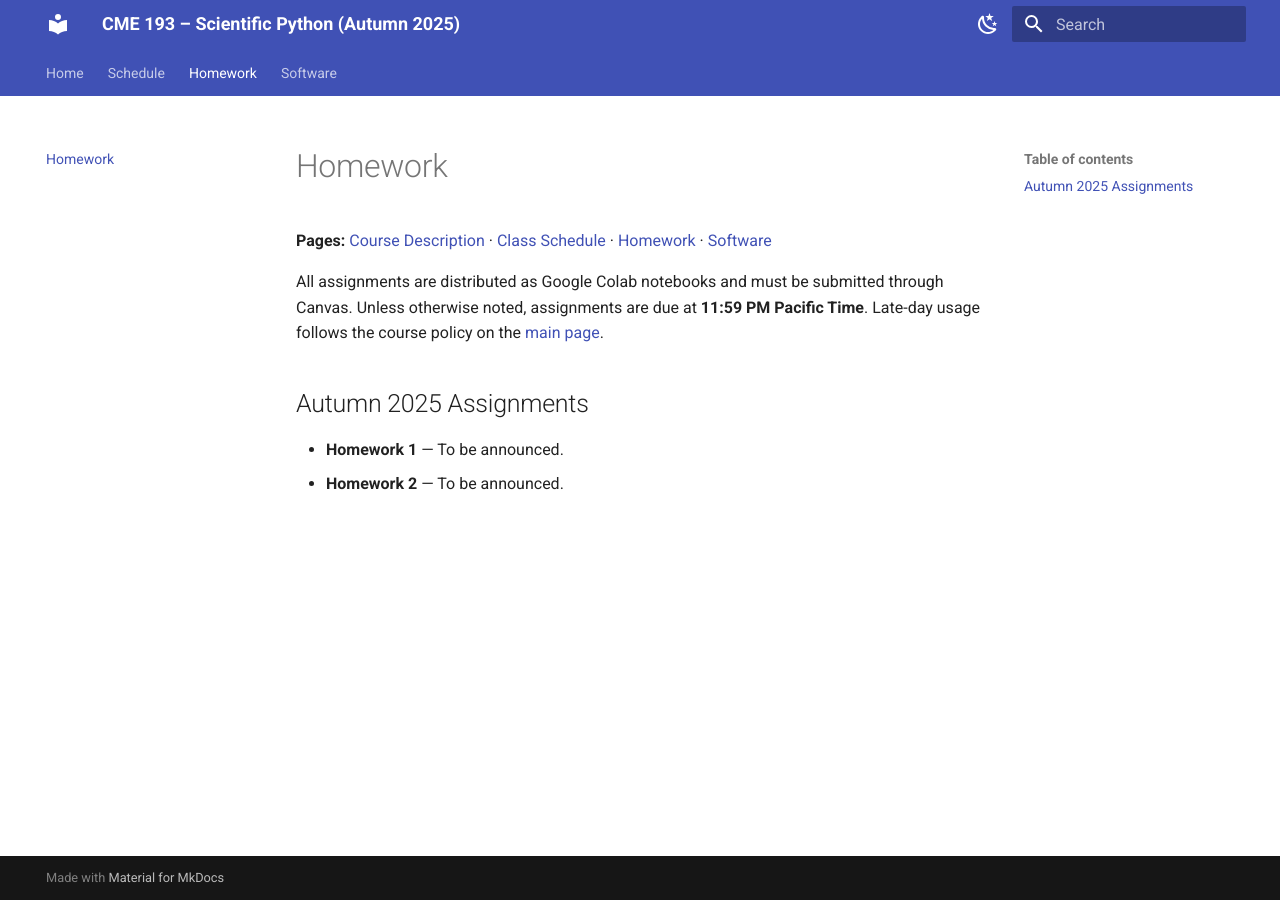
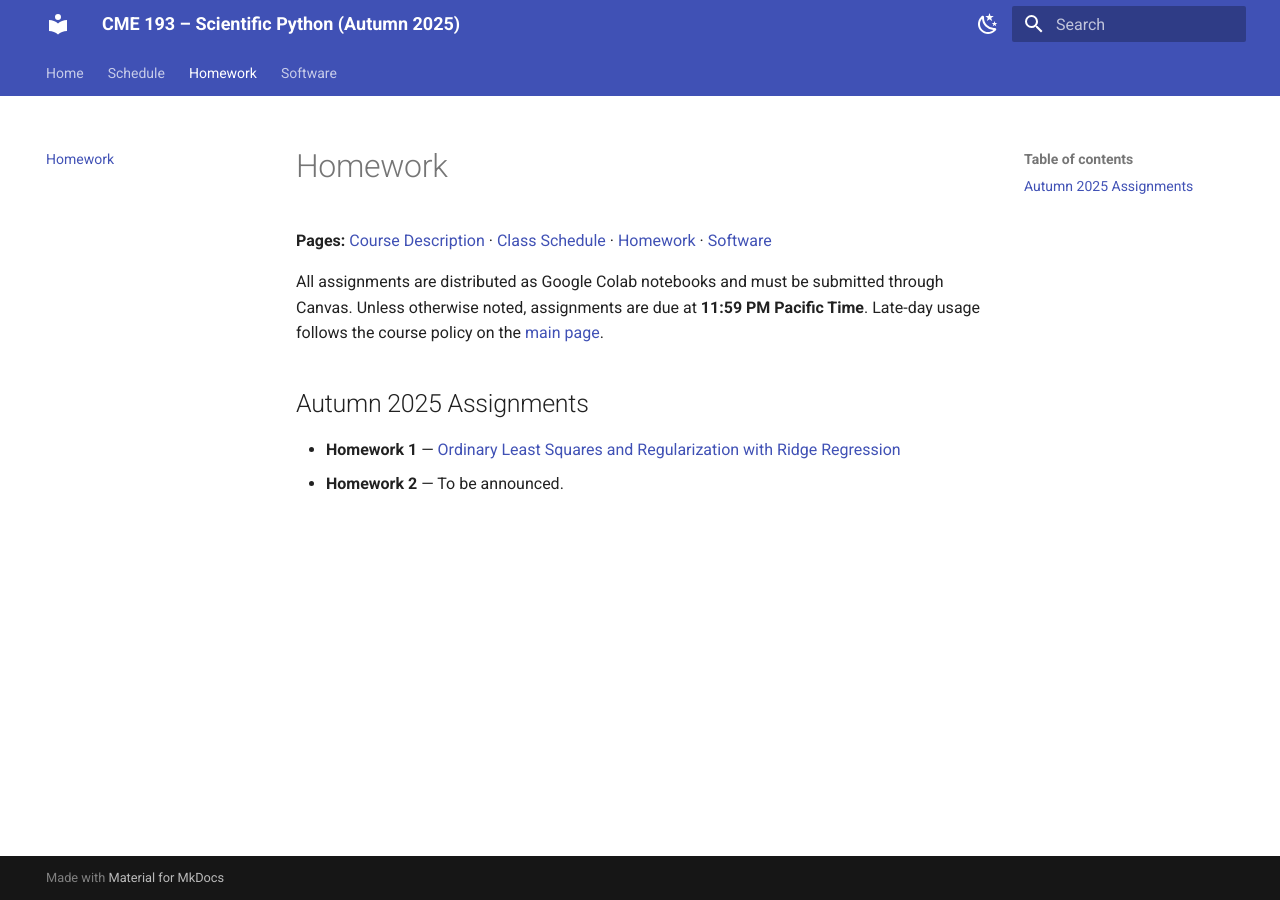
Before and after one commit to TianyuDu/CME193-Autumn-2025, an MkDocs documentation site: the page built from docs/homework.md, in a window 1280 px wide. Built offline with MkDocs 1.6.1 and Material for MkDocs 9.7.7, drawn with Linux system fonts in a browser that asks for light colours.

Commit message:
Update Homework 1 link to Ordinary Least Squares and Ridge Regression notebook

```diff
--- a/docs/homework.md
+++ b/docs/homework.md
@@ -5,5 +5,5 @@
 All assignments are distributed as Google Colab notebooks and must be submitted through Canvas. Unless otherwise noted, assignments are due at **11:59 PM Pacific Time**. Late-day usage follows the course policy on the [main page](index.md#late-day-policy).
 
 ## Autumn 2025 Assignments
-- **Homework 1** — To be announced.
+- **Homework 1** — [Ordinary Least Squares and Regularization with Ridge Regression](../homeworks/CME193_HW1_OLS.ipynb)
 - **Homework 2** — To be announced.
```
